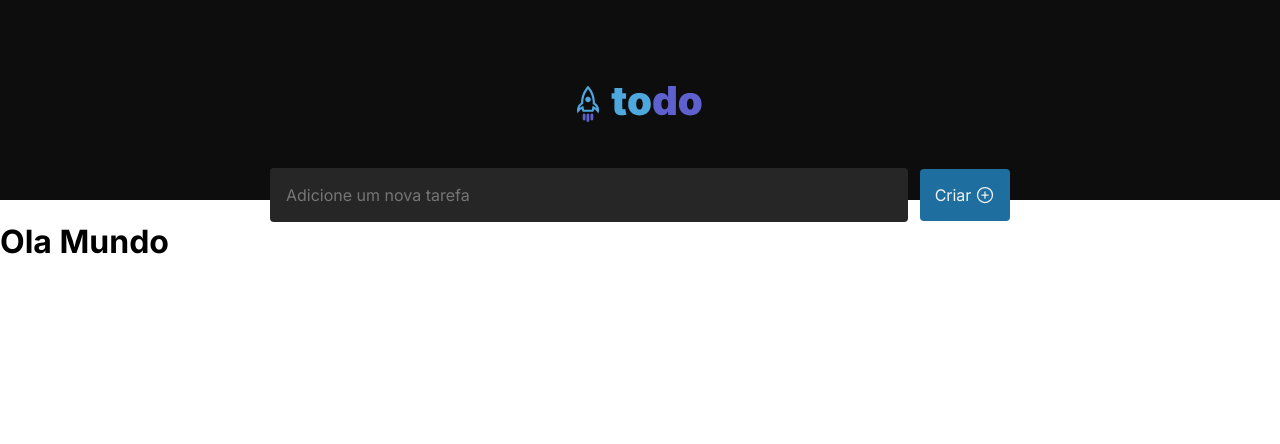
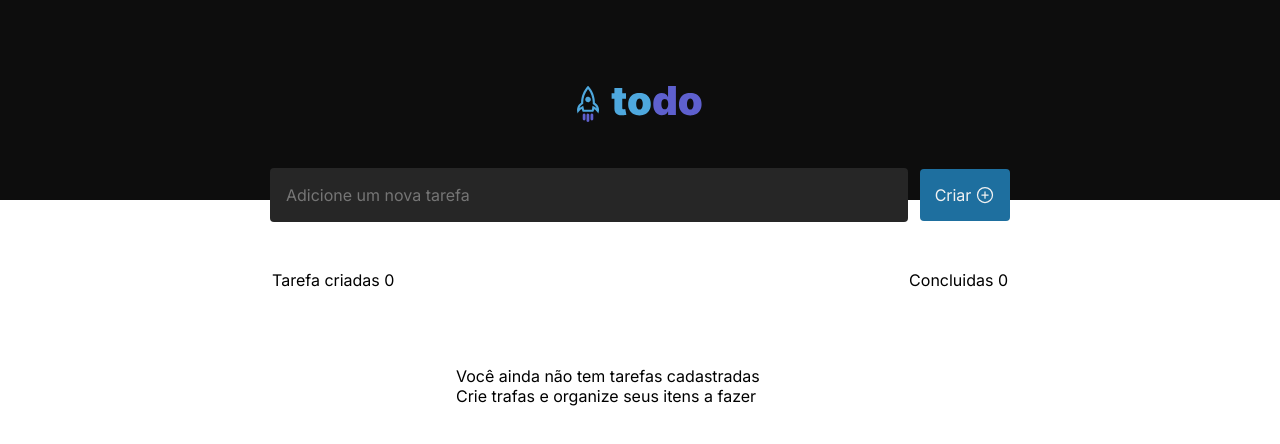
Before and after one commit to TiagoSansas/ToDo_List, a React (Vite) app: page / in a window 1280 px wide. Shown: the top 444 px of the page. Built offline with nearby package versions, Linux system fonts and the light colour scheme.

Commit message:
Criação do componente ListTask

```diff
--- a/src/App.tsx
+++ b/src/App.tsx
@@ -1,16 +1,21 @@
 import { AddTask } from "./components/AddTask";
 import { Header } from "./components/Header";
+import { ListTask } from "./components/ListTask";
+
 import "./global.css";
 
 function App() {
   return (
     <>
       <div>
-        <Header />
-        <AddTask />
+        <div>
+          <Header />
+          <AddTask />
+        </div>
+        <div>
+          <ListTask />
+        </div>
       </div>
-
-      <h1>Ola Mundo</h1>
     </>
   );
 }
--- /dev/null
+++ b/src/components/ListTask.module.css
@@ -0,0 +1,21 @@
+.content{
+   width: 736px;
+   height: 287px;
+   margin:0 auto;
+   position: relative;
+}
+.infoTask{
+
+  display: flex;
+  align-items: center;
+  justify-content: space-between;
+
+  padding-top:3rem;
+}
+.tasks{
+
+  position: absolute;
+  top:50%;
+  left: 25%;
+
+}
--- /dev/null
+++ b/src/components/ListTask.tsx
@@ -0,0 +1,22 @@
+import styles from "./ListTask.module.css";
+
+export function ListTask() {
+  return (
+    <div className={styles.content}>
+      <div className={styles.infoTask}>
+        <div>
+          <span>Tarefa criadas </span>
+          <span>0</span>
+        </div>
+        <div>
+          <span>Concluidas </span>
+          <span>0</span>
+        </div>
+      </div>
+      <div className={styles.tasks}>
+        <p>Você ainda não tem tarefas cadastradas</p>
+        <p>Crie trafas e organize seus itens a fazer</p>
+      </div>
+    </div>
+  );
+}
```
